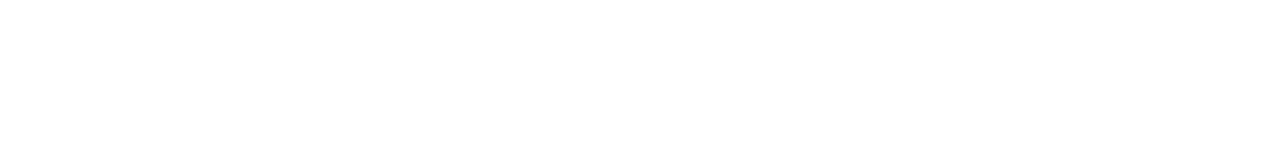
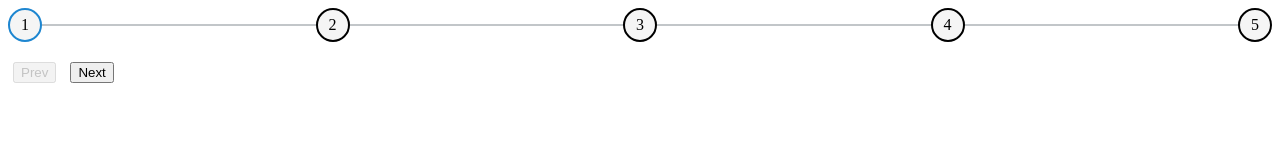
Before and after one commit to acciojob/progress-bar-Vishalsi23ngh, a website: page main.html in a window 1280 px wide. Drawn offline with Linux system fonts and the light colour scheme.

Commit message:
created a submission

```diff
--- a/main.html
+++ b/main.html
@@ -8,6 +8,23 @@
 
 <body>
 	<!-- the entire body must be written by student -->
+	<div class= "progressBar">
+       <div class = "circle active">1</div>
+		<div class = line></div>
+       <div class = "circle">2</div>
+
+		<div class = line></div>
+       <div class = "circle">3</div>
+
+		<div class = line></div>
+       <div class = "circle">4</div>
+
+		<div class = line></div>
+       <div class = "circle">5</div>
+	</div>
+
+	<button id = "prev" disabled>Prev</button>
+	<button id = "next" >Next</button>
     <script type="text/javascript" src="./script.js">
 </script>
 
--- a/script.js
+++ b/script.js
@@ -1 +1,40 @@
 //your JS code here. If required.
+
+const circles = document.querySelectorAll(".circle");
+const lines = document.querySelectorAll('.line');
+
+const nextButton  = document.querySelector('#next');
+const prevButton  = document.querySelector('#prev');
+
+let currentActive = 1;
+
+nextButton.addEventListener('click',() => {
+	currentActive++;
+	if(currentActive > circles.length){
+		currentActive = circles.length;
+	}
+	updateUi();
+})
+prevButton.addEventListener('click',() => {
+	currentActive--;
+	if(currentActive < 1){
+		currentActive = 1;
+	}
+	updateUi();
+})
+
+function updateUi() {
+
+	circles.forEach((circles ,idx) =>{
+		idx < currentActive ? circles.classList.add("active"):
+			circles.classList.remove("active");
+	})
+
+	lines.forEach((line,idx)=>{
+		idx < currentActive - 1 ? line.classList.add("active"):
+			line.classList.remove("active");
+	})
+
+	prevButton.disabled = currentActive === 1;
+	nextButton.disabled = currentActive === circles.length;
+}
--- a/styles.css
+++ b/styles.css
@@ -1 +1,43 @@
 /*  your css code here. If applicable */
+.progressBar{
+	display:flex;
+	justify-content:center;
+	align-items:center;
+	margin-bottom:20px;
+}
+.circle{
+	border-radius: 50%;
+	width:30px;
+	height:30px;
+	border: 2px solid;
+	display:flex;
+	justify-content:center;
+	align-items:center;
+	font-size:16px;
+	color:black;
+	background: whitesmoke;
+}
+
+.active{
+	border-color:#1e86d0;
+	color:black;
+}
+
+.line{
+	height:2px;
+	flex:1;
+	background:#c2c6c9;
+}
+
+.line.active{
+	background:#1e86d0;
+}
+button{
+	padding 10px 20px;
+	margin: 0 5px;
+	cursor:pointer;
+}
+button:disabled{
+	cursor:not-allowed;
+	opacity: 0.7;
+}
```
